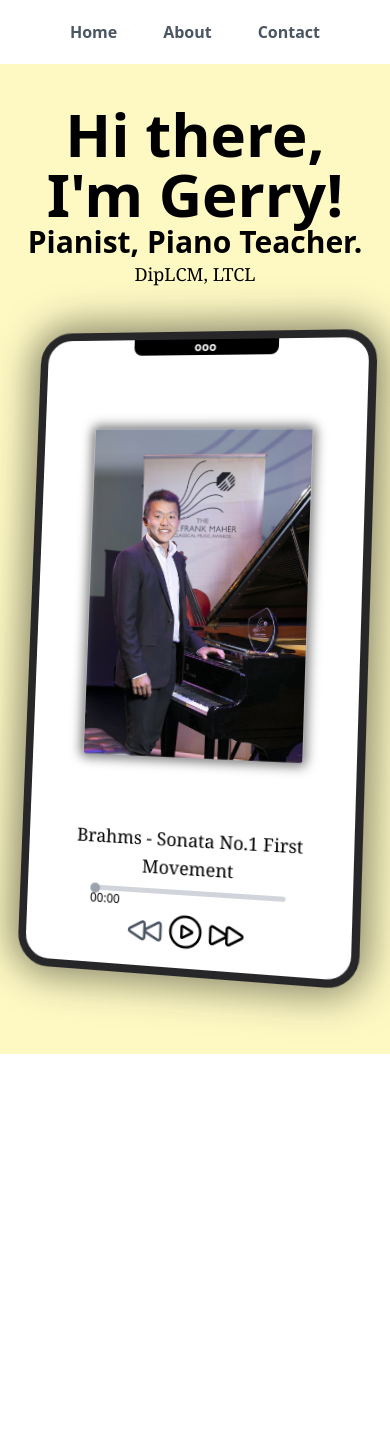
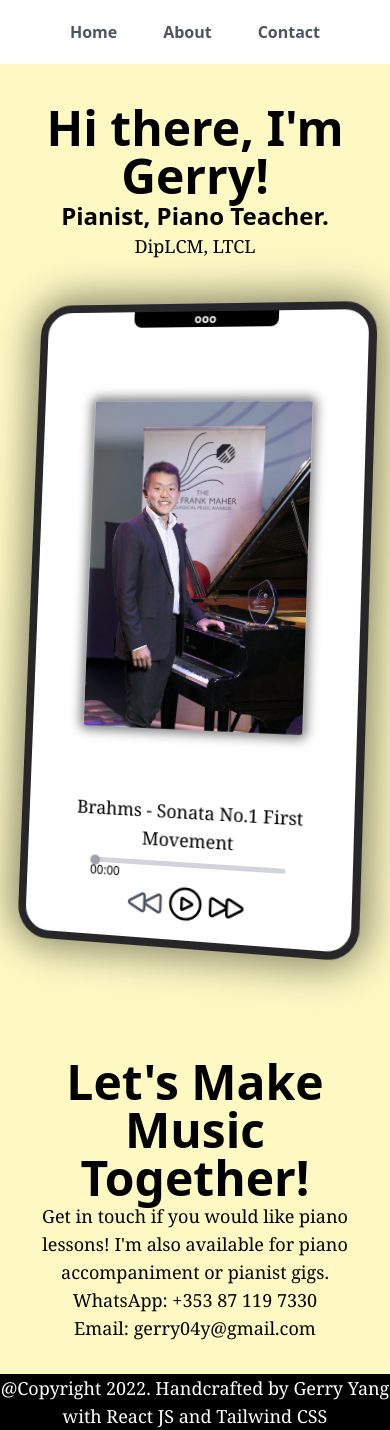
Before and after one commit to gerry004/gerry-yang-pianist, a React (Create React App) app: page / in a window 390 px wide. Before the commit the page ends 1054 px from the top, so only its background shows below. Built offline with nearby package versions, Linux system fonts and the light colour scheme.

Commit message:
Mobile Responsive Contact and Footer

```diff
--- a/src/App.js
+++ b/src/App.js
@@ -17,11 +17,11 @@ function App() {
       </section>
       {/* <section ref={timelineRef}>
         <Timeline />
-      </section>
+      </section> */}
       <section ref={contactRef}>
         <Contact />
       </section>
-      <Footer /> */}
+      <Footer />
     </div>
   );
 }
--- a/src/components/Contact.js
+++ b/src/components/Contact.js
@@ -1,6 +1,6 @@
 function Contact() {
     return (
-        <div className="bg-yellow-100 text-center h-[50vh] p-8">
+        <div className="bg-yellow-100 text-center p-8 md:min-h-[30vh]">
             <h1>Let's Make Music Together!</h1>
             <p>Get in touch if you would like piano lessons! I'm also available for piano accompaniment or pianist gigs.</p>
             <p>WhatsApp: +353 87 119 7330</p>
--- a/src/styles/style.css
+++ b/src/styles/style.css
@@ -9,11 +9,11 @@ body {
 }
 
 h1 {
-  @apply font-sans text-6xl md:text-8xl font-bold block md:my-3
+  @apply font-sans text-5xl sm:text-6xl md:text-8xl font-bold block md:my-3
 }
 
 h2 {
-  @apply font-sans text-3xl sm:text-4xl font-bold md:my-3
+  @apply font-sans text-2xl sm:text-3xl md:text-4xl font-bold md:my-3
 }
 
 p {
```
